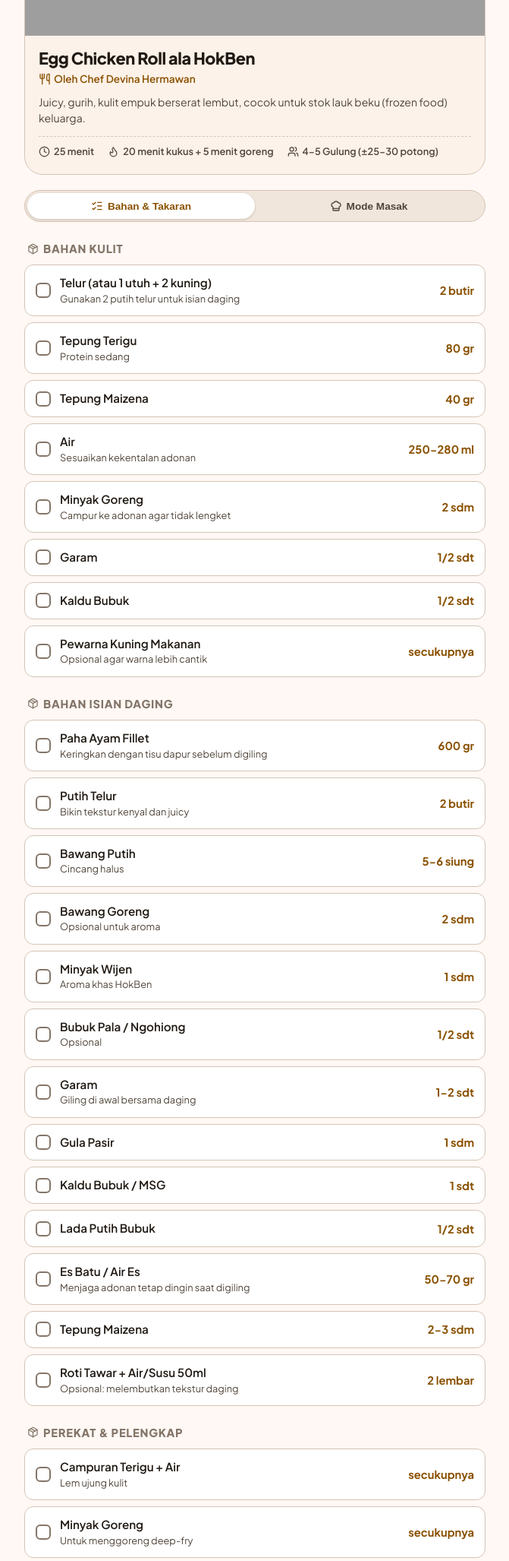
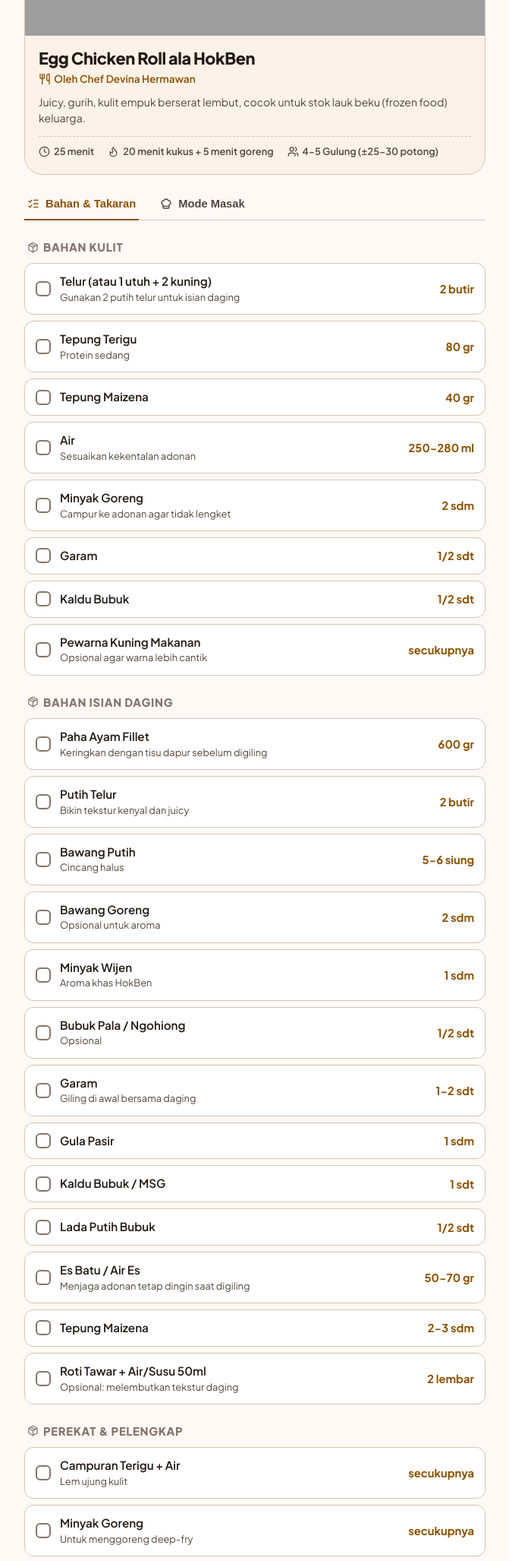
Before and after one commit to RizkiRay/recipe-m3-app, a FastAPI app: page / in a window 1280 px wide. Shown: the part 372-2426 px from the top of the page at 76% size, without its empty margins (304-975 px from the left). Run offline with FastAPI, Linux system fonts and the light colour scheme; data comes from the database, SQL or seed files in the repository; some libraries are stand-ins or nearby versions; grey boxes are pictures that could not be loaded.

Commit message:
style: replace capsule tab pill with clean minimalist underline tabs

```diff
--- a/static/css/m3-theme.css
+++ b/static/css/m3-theme.css
@@ -226,38 +226,43 @@
   color: var(--md-sys-color-primary);
 }
 
-/* Clean Segmented Control Tabs */
+/* Minimalist Underline Tabs (No Capsule Box) */
 .view-mode-tabs {
   display: flex;
-  background: var(--md-sys-color-surface-container-high);
-  border-radius: var(--md-sys-shape-corner-full);
-  padding: 3px;
-  margin-bottom: 20px;
-  border: 1px solid var(--md-sys-color-outline-variant);
+  background: transparent;
+  border-radius: 0;
+  padding: 0;
+  margin-bottom: 24px;
+  border: none;
+  border-bottom: 1px solid var(--md-sys-color-outline-variant);
+  gap: 24px;
 }
 
 .tab-btn {
-  flex: 1;
-  padding: 9px 14px;
-  font-size: 0.85rem;
+  flex: none;
+  padding: 10px 4px 12px;
+  font-size: 0.92rem;
   font-weight: 600;
-  text-align: center;
+  text-align: left;
   border: none;
   background: transparent;
   color: var(--md-sys-color-on-surface-variant);
-  border-radius: var(--md-sys-shape-corner-full);
+  border-radius: 0;
   cursor: pointer;
   transition: all 0.2s cubic-bezier(0.2, 0, 0, 1);
   display: flex;
   align-items: center;
-  justify-content: center;
-  gap: 6px;
+  gap: 8px;
+  border-bottom: 2px solid transparent;
+  margin-bottom: -1px;
 }
 
 .tab-btn.active {
-  background: var(--md-sys-color-surface-container-lowest);
+  background: transparent;
   color: var(--md-sys-color-primary);
-  box-shadow: var(--md-sys-elevation-1);
+  border-bottom-color: var(--md-sys-color-primary);
+  box-shadow: none;
+  font-weight: 700;
 }
 
 /* Ingredients Clean List */
```
